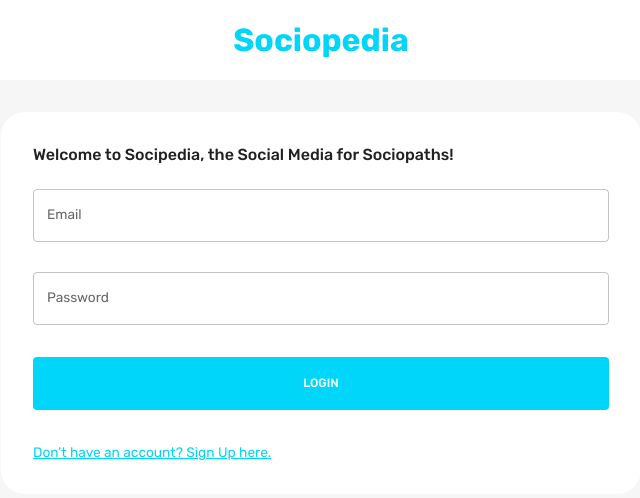
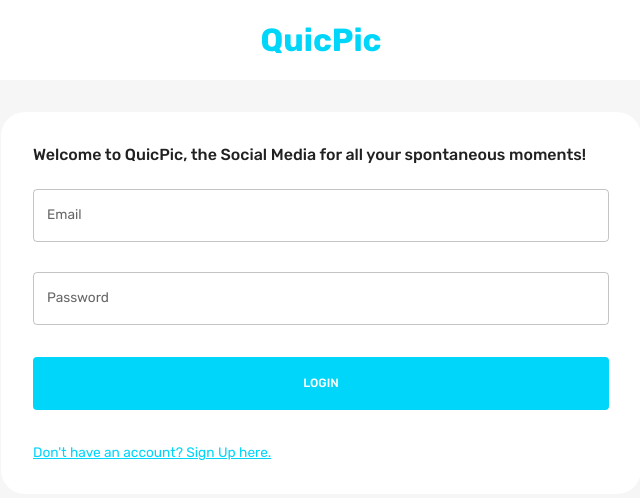
Before and after one commit to richardfang888/MERN-social-media-app, a React (Create React App) app in the folder client/: page / in a window 1280 px wide. Shown: the top 498 px of the page, without its empty margins (319-959 px from the left). Built offline with nearby package versions, Linux system fonts and the light colour scheme.

Commit message:
updated placeholders

```diff
--- a/client/src/scenes/loginPage/index.jsx
+++ b/client/src/scenes/loginPage/index.jsx
@@ -13,7 +13,7 @@ const LoginPage = () => {
         textAlign="center"
       >
         <Typography fontWeight="bold" fontSize="32px" color="primary">
-          Sociopedia
+          QuicPic
         </Typography>
       </Box>
 
@@ -25,7 +25,7 @@ const LoginPage = () => {
         backgroundColor={theme.palette.background.alt}
       >
         <Typography fontWeight="500" variant="h5" sx={{ mb: "1.5rem" }}>
-          Welcome to Socipedia, the Social Media for Sociopaths!
+          Welcome to QuicPic, the Social Media for all your spontaneous moments!
         </Typography>
         <Form />
       </Box>
--- a/client/src/scenes/navbar/index.jsx
+++ b/client/src/scenes/navbar/index.jsx
@@ -56,7 +56,7 @@ const Navbar = () => {
             },
           }}
         >
-          Sociopedia
+          QuicPic
         </Typography>
         {isNonMobileScreens && (
           <FlexBetween
--- a/client/src/state/index.js
+++ b/client/src/state/index.js
@@ -5,7 +5,7 @@ const initialState = {
   user: null,
   token: null,
   posts: [],
-  URL: "https://mernsocialmedia-backend.onrender.com"
+  URL: "https://mernsocialmedia-backend.onrender.com/"
 };
 
 export const authSlice = createSlice({
```
